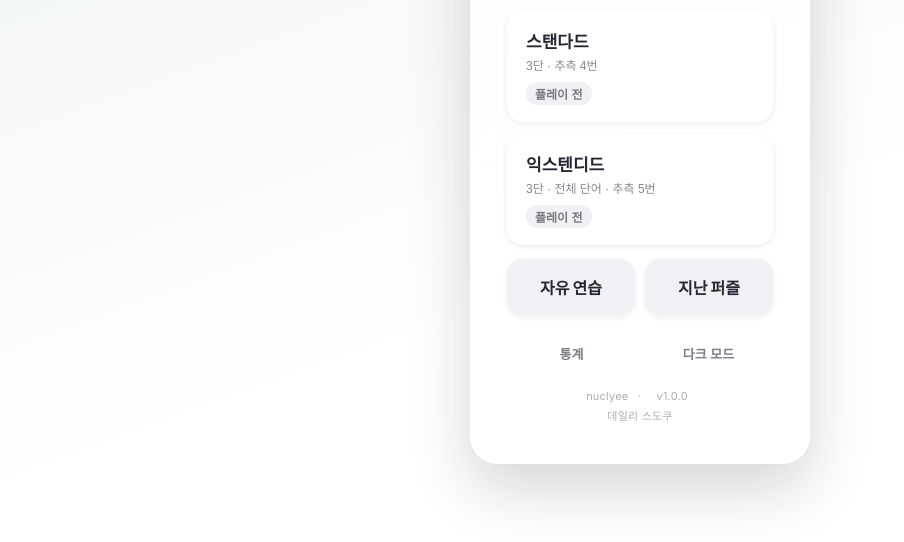
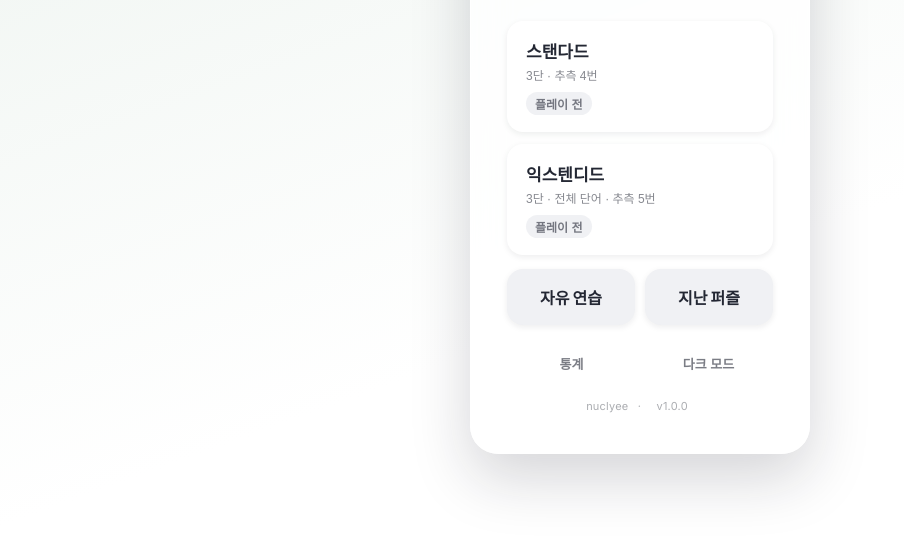
Before and after one commit to nuclyee72/DailyTrilateral, a website with bundled scripts: page index.html in a window 1280 px wide. Shown: the part 232-774 px from the top of the page, without its empty margins (0-904 px from the left). Built offline with nearby package versions, Linux system fonts and the light colour scheme.

Commit message:
메인 화면 하단 형제 게임 링크 삭제
Co-Authored-By: Claude Opus 5.5 <noreply@anthropic.com>

```diff
--- a/index.html
+++ b/index.html
@@ -78,9 +78,6 @@
         <a href="https://github.com/nuclyee72/DailyTrilateral" target="_blank" rel="noopener">nuclyee</a>
         <span aria-hidden="true">·</span>
         <span id="app-version">v1.0.0</span>
-      </p>
-      <p class="landing-footer landing-footer-links">
-        <a href="https://nuclyee72.github.io/DailySudoku/">데일리 스도쿠</a>
       </p>
     </div>
   </div>
--- a/style.css
+++ b/style.css
@@ -2200,7 +2200,6 @@ kbd {
 .landing-footer a { color: inherit; text-decoration: none; }
 .landing-footer a:hover { color: rgba(var(--text-given-rgb), 0.7); text-decoration: underline; }
 .landing-footer span { margin: 0 6px; }
-.landing-footer-links { margin-top: 4px; }
 
 /* 카운트다운 위험(1분 미만) */
 .timer-display.timer-danger {
```
